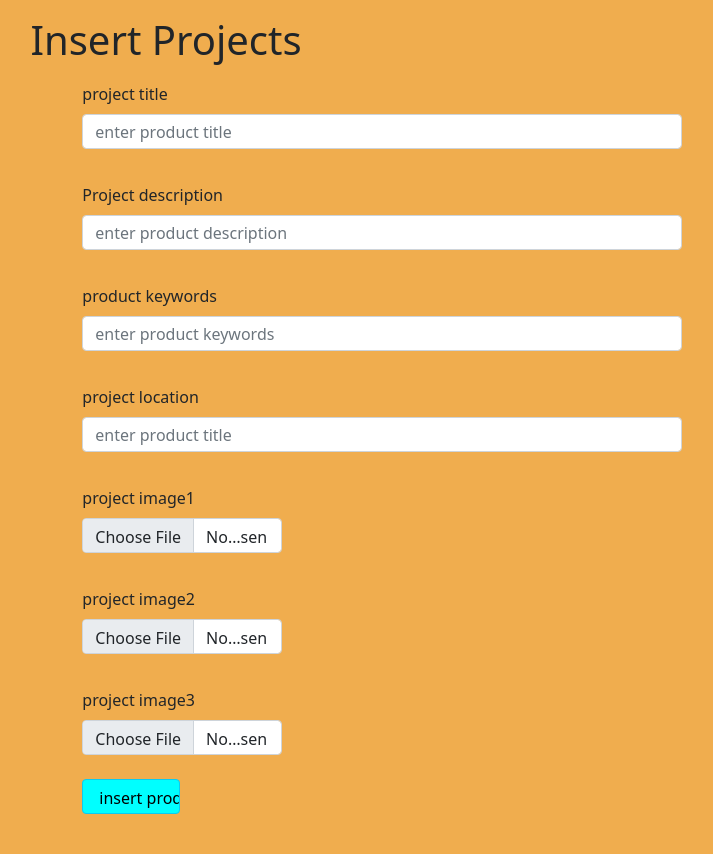
After one commit to claudeiradukund/OXIMO-ADMIN-PAGE, a PHP site: page /insert_projects.php in a window 1280 px wide. The commit adds this page. Shown: the whole page, without its empty margins (474-1187 px from the left). Run offline with PHP 8.4, Linux system fonts and the light colour scheme; a stand-in replaces the project's code that opens the database connection.

Commit message:
Add files via upload

```diff
--- /dev/null
+++ b/insert_projects.php
@@ -0,0 +1,77 @@
+
+<!DOCTYPE html>
+<html lang="en">
+<head>
+    <meta charset="UTF-8">
+    <meta http-equiv="X-UA-Compatible" content="IE=edge">
+    <meta name="viewport" content="width=device-width, initial-scale=1.0">
+    <title>insert project-admin dashboard</title>
+    <!-- bootstrap css link -->
+    <link href="https://cdn.jsdelivr.net/npm/bootstrap@5.1.3/dist/css/bootstrap.min.css" rel="stylesheet" integrity="sha384-1BmE4kWBq78iYhFldvKuhfTAU6auU8tT94WrHftjDbrCEXSU1oBoqyl2QvZ6jIW3" crossorigin="anonymous">
+    <!-- font awesome link -->
+    <link rel="stylesheet" href="https://cdnjs.cloudflare.com/ajax/libs/font-awesome/6.0.0-beta3/css/all.min.css" integrity="sha512-Fo3rlrZj/k7ujTnHg4CGR2D7kSs0v4LLanw2qksYuRlEzO+tcaEPQogQ0KaoGN26/zrn20ImR1DfuLWnOo7aBA==" crossorigin="anonymous" referrerpolicy="no-referrer">
+    <!-- css file -->
+    <link rel="stylesheet" href="style.css">
+    <style>
+      .bglight{
+         background-color:#f0ad4e;
+      }.text-center{
+          text-align: center;
+      }.form-label{
+          padding-left: 35%;
+          margin-top: 10px;
+      }.form-control{
+          height: 25px;
+          width: 500px;
+          margin-left: 35%;
+      }
+    </style>
+</head>
+<body class="bglight">
+   <div class="container mt-3">
+      <h1 class="text-center">Insert Projects</h1>
+        <!-- form -->
+        <form action="" method="POST"  enctype="multipart/form-data">
+            <!-- title -->
+           <div class="form-outline mb-4 w-50 m-auto">
+              <label for="product_title" class="form-label">project title</label><br>
+              <input type="text" name="product_title" id="product_title" class="form-control" placeholder="enter product title" autocomplete="off" required="required" style="height:35px; width: 600px;">
+           </div>
+            <!-- description -->
+            <div class="form-outline mb-4 w-50 m-auto">
+              <label for="description" class="form-label">Project description</label><br>
+              <input type="text" name="description" id="description" class="form-control" placeholder="enter product description" autocomplete="off" required="required" style="height:35px; width: 600px;">
+           </div>
+             <!--keyword -->
+             <div class="form-outline mb-4 w-50 m-auto">
+              <label for="product_keywords" class="form-label">product keywords</label><br>
+              <input type="text" name="product_keywords" id="product_keywords" class="form-control" placeholder="enter product keywords" autocomplete="off" required="required" style="height:35px; width: 600px;">
+           </div>
+            <!-- location -->
+            <div class="form-outline mb-4 w-50 m-auto">
+              <label for="product_title" class="form-label">project location</label><br>
+              <input type="text" name="product_title" id="product_title" class="form-control" placeholder="enter product title" autocomplete="off" required="required" style="height:35px; width: 600px;">
+           </div>
+            <!--image1-->
+            <div class="form-outline mb-4 w-50 m-auto">
+              <label for="product_image1" class="form-label">project image1</label><br>
+              <input type="file" name="product_image1" id="product_image1" class="form-control" required="required" style="height:35px; width: 200px;">
+           </div>
+            <!--image2-->
+            <div class="form-outline mb-4 w-50 m-auto">
+                <label for="product_image2" class="form-label">project image2</label><br>
+              <input type="file" name="product_image2" id="product_image2" class="form-control" required="required" style="height:35px; width: 200px;">
+           </div>
+            <!--image3-->
+            <div class="form-outline mb-4 w-50 m-auto">
+              <label for="product_image3" class="form-label">project image3</label><br>
+              <input type="file" name="product_image3" id="product_image3" class="form-control" required="required" style="height:35px; width: 200px;">
+           </div>
+            <div class="form-outline mb-4 w-50 m-auto">
+                <input type="submit" name="insert_product" class="btn btn-info mb-3 px-3" value="insert products" style="margin-left: 35%; background-color:aqua; height: 35px; width: 98px;">
+            </div>
+        </form>
+   </div>
+
+</body>
+</html>
```
Also changed, not shown: footer.php (+15 -6 lines), header.php (+22 -10 lines), navbar-top.php (added, +25 -0 lines), scripts.php (added, +7 -0 lines), sidebar.php (added, +68 -0 lines), navba.php (added).
